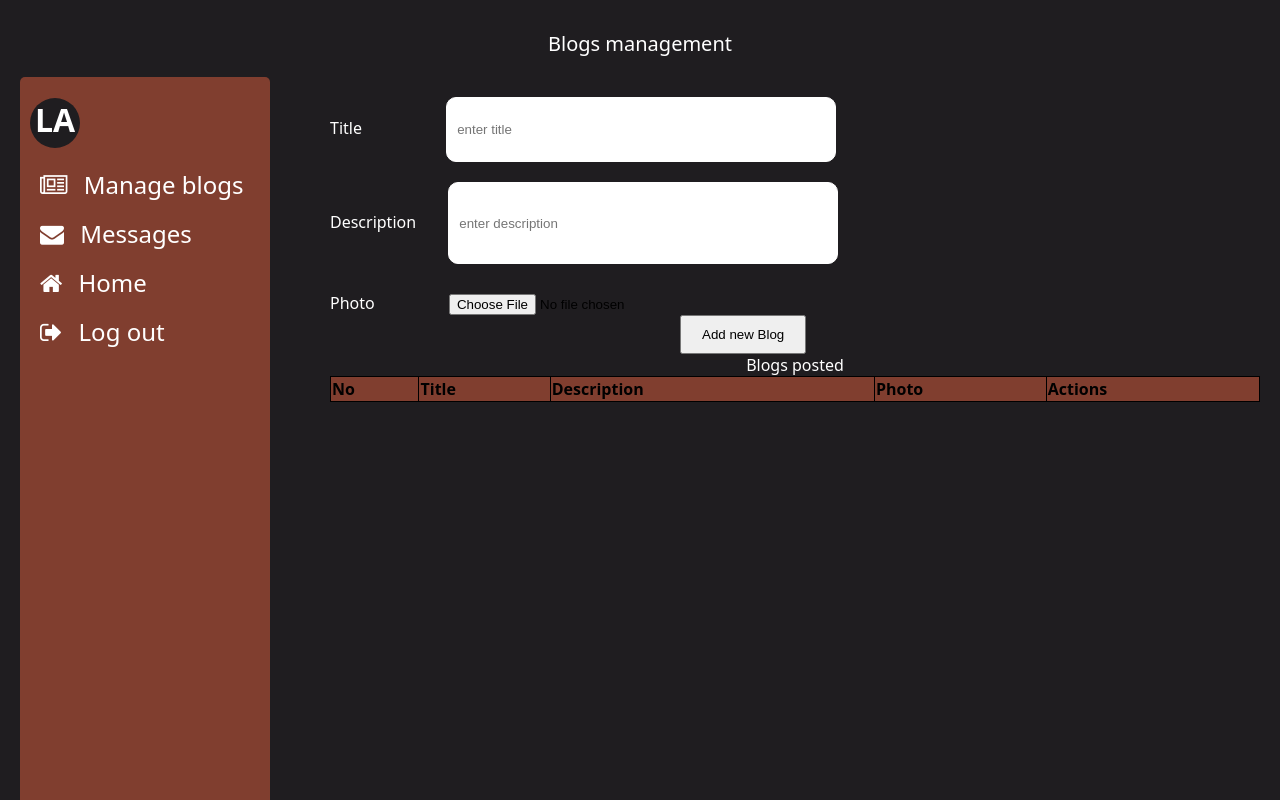
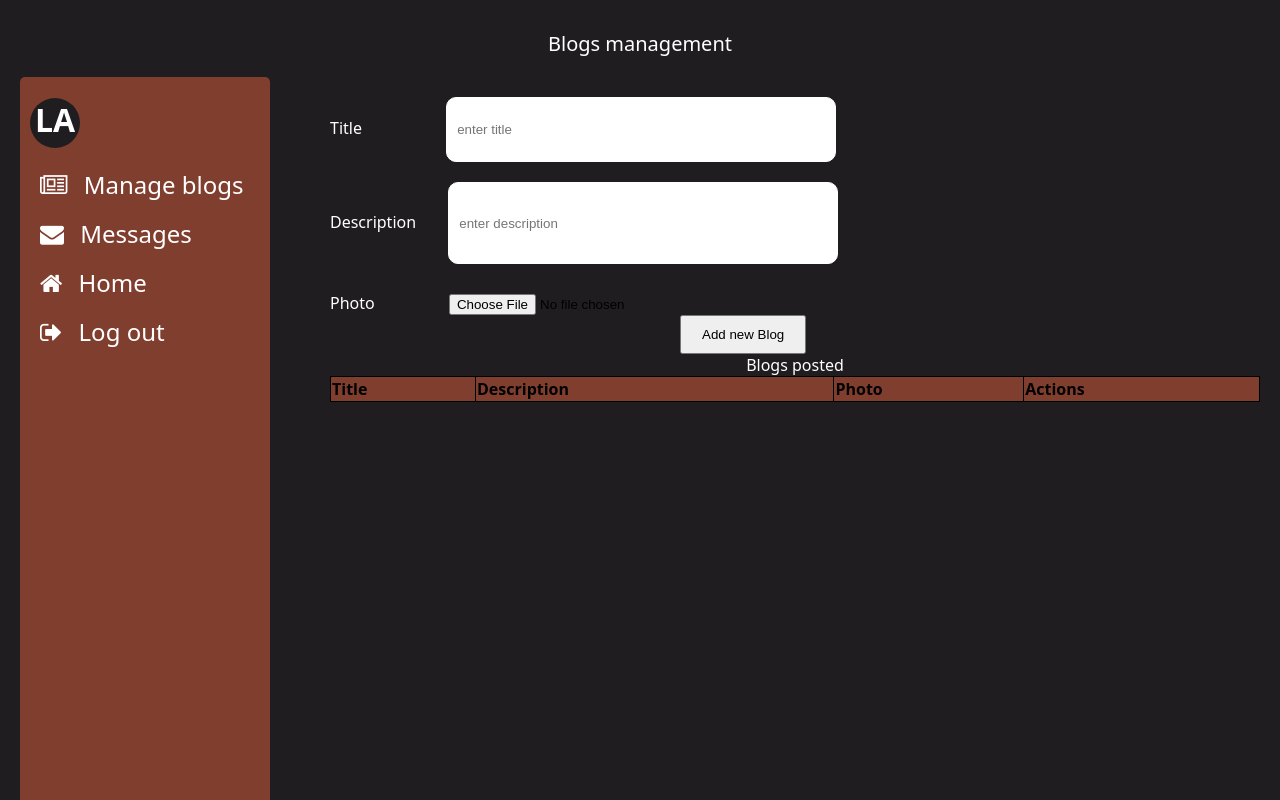
Before and after one commit to Latiah/my-brand, a plain HTML site: page blogs.html in a window 1280 px wide. Drawn offline with Linux system fonts and the light colour scheme.

Commit message:
created typecript branch

```diff
--- a/blogs.html
+++ b/blogs.html
@@ -35,11 +35,10 @@ href="https://cdnjs.cloudflare.com/ajax/libs/font-awesome/4.7.0/css/font-awesome
     <caption>Blogs posted</caption>
     <thead>
                <tr>
-               <th>No</th>
      <th>Title</th>
       <th>Description</th>
         <th>Photo</th>
-          <th>Actions</th>
+          <th colspan="2"> Actions</th>
           </tr>
           </thead>
           <tbody>
--- a/script.js
+++ b/script.js
@@ -33,7 +33,8 @@ html +="<tr>";
 html +="<td>"+ element.title +"</td>";
 html += "<td>" + element.description + "</td>";
 html += "<td>" + element.photo + "</td>";
-html +='<td onclick="update('+index+')">Edit <td onclick="deleteData('+index+')">Delete</td>';
+
+html +='<td ><button onclick="update('+index+')">Edit </button> <button onclick="deleteData('+index+')">Delete</button></td>';
 html += "</tr>";
  });
  document.querySelector("#blogstable tbody").innerHTML=html;
```
